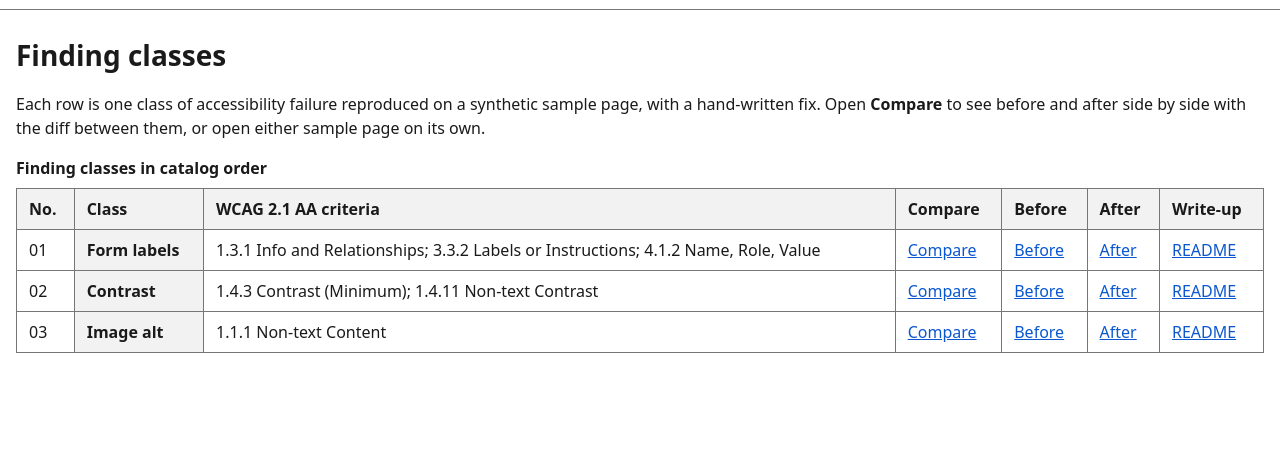
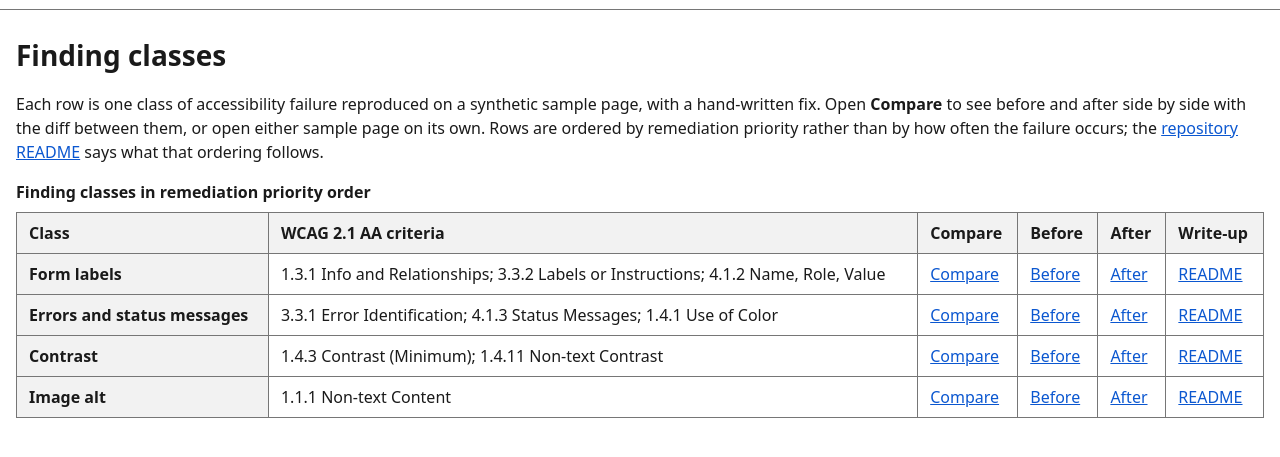
Before and after one commit to twoffer/a11y-remediation-demo, a plain HTML site: page index.html in a window 1280 px wide. Shown: the part 39-496 px from the top of the page. Drawn offline with Linux system fonts and the light colour scheme.

Commit message:
Order the catalog by priority and scaffold errors-status
The catalog order is now remediation priority rather than folder or
frequency order: form-labels, errors-status, contrast, image-alt.
shared/findings.js stays the single place the order is defined and
gains a comment explaining why the folder numbers are out of sequence.

Scaffold 09-errors-status (3.3.1 Error Identification, 4.1.3 Status
Messages, 1.4.1 Use of Color) with the shared page frame, an empty
diff.txt, a README template, and a catalog row. The failure and the
fix are not written.

Drop the "No." column from the catalog table. It rendered the folder
number, which no longer matches the display order and reads as a WCAG
reference. Removing it also makes the row header the first cell. The
intro paragraph and the caption now say what the order follows.

Update the shell test record for the new table and the extra catalog
row: 21 tab stops on the index, the column number in N6, the keyboard
rows for the new intro link, and a note that examples in a Confirm
cell show the shape of an announcement rather than a transcript.

Co-Authored-By: Claude Opus 5 (1M context) <noreply@anthropic.com>

```diff
--- a/index.html
+++ b/index.html
@@ -23,14 +23,13 @@
 
   <main id="main" tabindex="-1">
     <h1>Finding classes</h1>
-    <p>Each row is one class of accessibility failure reproduced on a synthetic sample page, with a hand-written fix. Open <strong>Compare</strong> to see before and after side by side with the diff between them, or open either sample page on its own.</p>
+    <p>Each row is one class of accessibility failure reproduced on a synthetic sample page, with a hand-written fix. Open <strong>Compare</strong> to see before and after side by side with the diff between them, or open either sample page on its own. Rows are ordered by remediation priority rather than by how often the failure occurs; the <a href="https://github.com/twoffer/a11y-remediation-demo#what-this-is">repository README</a> says what that ordering follows.</p>
 
     <div class="table-wrap">
       <table class="catalog">
-        <caption>Finding classes in catalog order</caption>
+        <caption>Finding classes in remediation priority order</caption>
         <thead>
           <tr>
-            <th scope="col">No.</th>
             <th scope="col">Class</th>
             <th scope="col">WCAG 2.1 AA criteria</th>
             <th scope="col">Compare</th>
--- a/shared/findings.js
+++ b/shared/findings.js
@@ -6,6 +6,13 @@
  * To reorder: move entries. To cut a class from the catalog: remove its
  * entry (leave the folder in place; folder numbers are stable identifiers
  * and are never renamed).
+ *
+ * The order is remediation priority, not folder order and not frequency,
+ * which is why 09 sits second and 02 sits below it. README.md, "What this
+ * is", states the rule the order follows. Classes appear here once they
+ * are scaffolded, so the list grows in build order and reads in priority
+ * order; the gaps are classes not yet scaffolded, not classes that were
+ * cut.
  *
  * Fields:
  *   slug        query-string key used by compare.html?f=<slug>
@@ -38,6 +45,17 @@ window.A11Y_DEMO = {
       clientNote: "The fix depends on each field having an id that is unique on the page, so whatever generates these fields has to assign one per instance."
     },
     {
+      slug: "errors-status",
+      folder: "09-errors-status",
+      title: "Errors and status messages",
+      sc: [
+        { id: "3.3.1", name: "Error Identification" },
+        { id: "4.1.3", name: "Status Messages" },
+        { id: "1.4.1", name: "Use of Color" }
+      ],
+      clientNote: ""
+    },
+    {
       slug: "contrast",
       folder: "02-contrast",
       title: "Contrast",
--- a/shared/shell.js
+++ b/shared/shell.js
@@ -42,11 +42,8 @@
   /* ---------- Catalog (index.html) ---------- */
 
   function renderCatalog(tbody) {
-    DEMO.findings.forEach(function (f, i) {
+    DEMO.findings.forEach(function (f) {
       var tr = el("tr");
-      var number = f.folder.split("-")[0];
-
-      tr.appendChild(el("td", null, number));
 
       var titleCell = el("th", { scope: "row" });
       titleCell.textContent = f.title;
```
Also changed, not shown: findings/09-errors-status/after.html (added, +12 -0 lines), findings/09-errors-status/before.html (added, +12 -0 lines), findings/09-errors-status/diff.txt (added), 4 other files.
